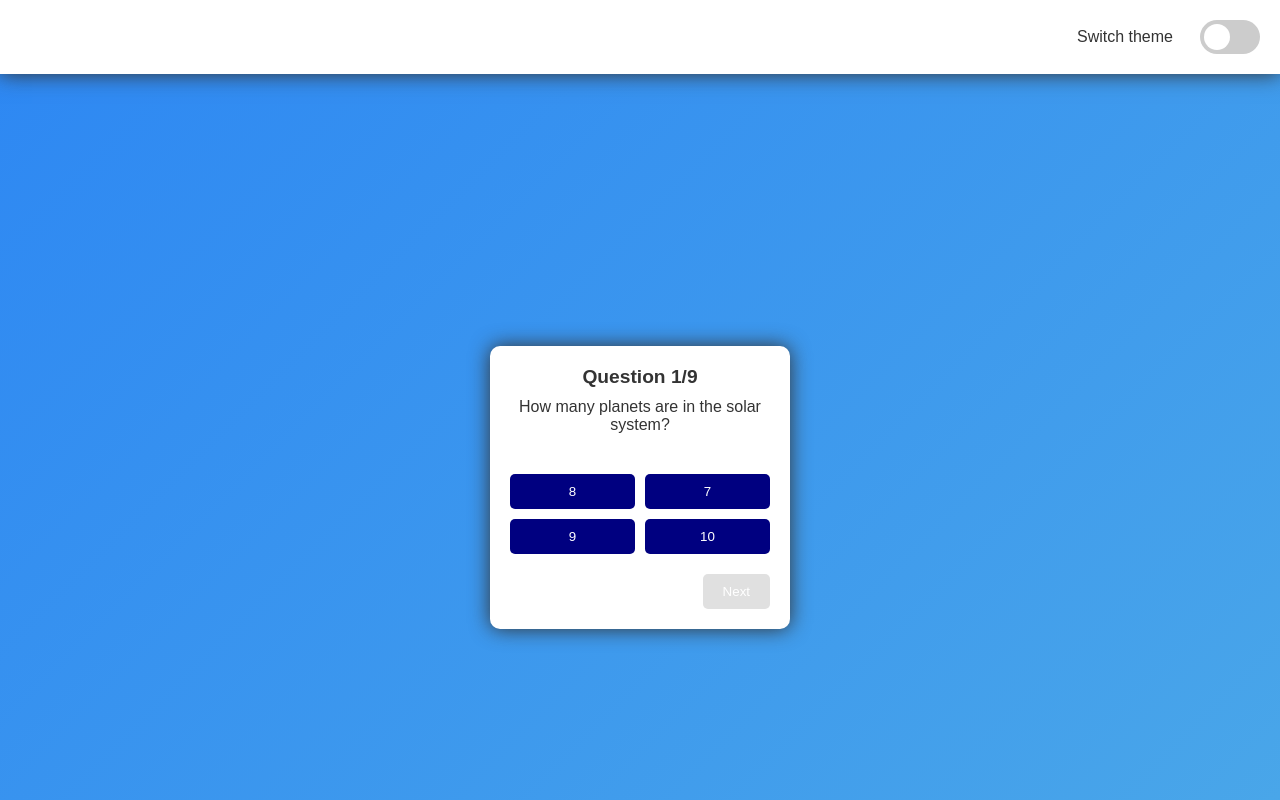
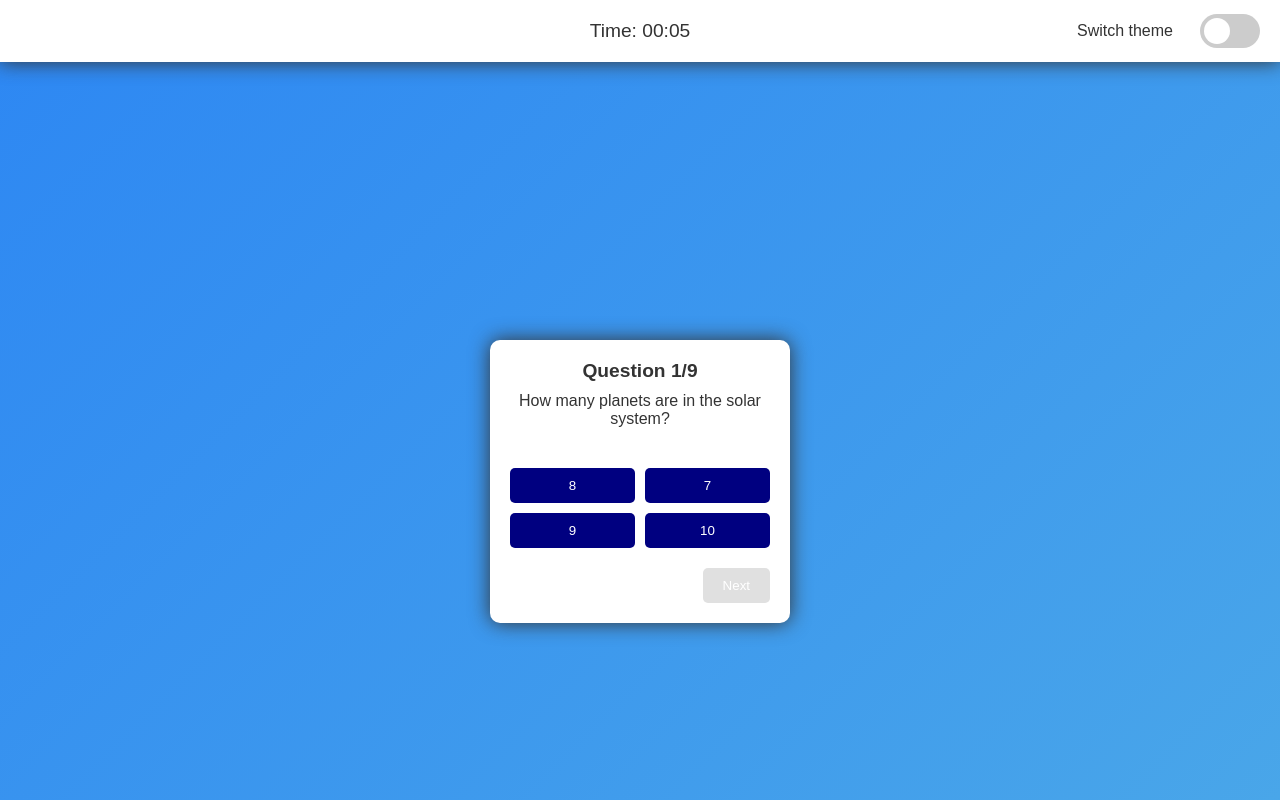
Before and after one commit to ethernityy/modsen-practice, a plain HTML site: page quiz-app/index.html in a window 1280 px wide. Drawn offline with Linux system fonts and the light colour scheme.

Commit message:
feat: added timer

```diff
--- a/quiz-app/constants.css
+++ b/quiz-app/constants.css
@@ -81,4 +81,6 @@
   --slider-before-wh: 26px;
   --slider-before-lb: 4px;
   --slider-berore-br: 50%;
+
+  --timer-font-size: 1.2em;
 }
--- a/quiz-app/dark_theme.css
+++ b/quiz-app/dark_theme.css
@@ -57,3 +57,7 @@ body.dark-mode .incorrect:hover {
 body.dark-mode .selected:not(.correct):not(.incorrect) {
   background-color: var(--selected-background-color-dark);
 }
+
+.dark-mode #timer {
+  color: var(--font-color-light);
+}
--- a/quiz-app/index.html
+++ b/quiz-app/index.html
@@ -13,6 +13,7 @@
         <input type="checkbox" id="theme-toggle" />
         <span class="slider"></span>
       </label>
+      <div id="timer">Time: 00:00</div>
     </header>
     <main>
       <div id="quiz" class="quiz-container">
@@ -31,6 +32,6 @@
         </div>
       </div>
     </main>
-    <script src="main.js"></script>
+    <script type="module" src="main.js"></script>
   </body>
 </html>
--- a/quiz-app/main.js
+++ b/quiz-app/main.js
@@ -86,11 +86,14 @@ const questions = [
 let currentQuestionIndex = 0;
 let score = 0;
 const totalQuestions = questions.length;
+let timerInterval;
+let startTime;
 
 const questionNumberElement = document.getElementById('question-number');
 const questionTextElement = document.getElementById('question-text');
 const optionsContainerElement = document.querySelector('.options-container');
 const nextButton = document.getElementById('next-btn');
+const timerElement = document.getElementById('timer');
 
 const checkButton = document.createElement('button');
 checkButton.id = 'check-btn';
@@ -98,7 +101,28 @@ checkButton.textContent = 'Check Answers';
 checkButton.style.marginRight = '10px';
 nextButton.parentNode.insertBefore(checkButton, nextButton);
 
+function startTimer() {
+  startTime = Date.now();
+  timerInterval = setInterval(updateTimer, 1000);
+}
+
+function updateTimer() {
+  const elapsedTime = Date.now() - startTime;
+  const totalSeconds = Math.floor(elapsedTime / 1000);
+  const minutes = Math.floor(totalSeconds / 60);
+  const seconds = totalSeconds % 60;
+  timerElement.textContent = `Time: ${minutes < 10 ? '0' : ''}${minutes}:${
+    seconds < 10 ? '0' : ''
+  }${seconds}`;
+}
+
+function stopTimer() {
+  clearInterval(timerInterval);
+}
+
 function loadQuestion() {
+  if (currentQuestionIndex === 0) startTimer();
+
   const currentQuestion = questions[currentQuestionIndex];
   questionNumberElement.textContent = `Question ${
     currentQuestionIndex + 1
@@ -172,6 +196,7 @@ function handleNextQuestion() {
 }
 
 function showResults() {
+  stopTimer();
   questionNumberElement.textContent = 'Quiz Completed!';
   questionTextElement.textContent = `You scored ${score} out of ${totalQuestions}`;
   optionsContainerElement.innerHTML = '';
--- a/quiz-app/style.css
+++ b/quiz-app/style.css
@@ -18,7 +18,7 @@ header {
   box-shadow: var(--container-box-shadow);
   position: relative;
   display: flex;
-  justify-content: flex-end;
+  justify-content: center;
   align-items: center;
   box-sizing: border-box;
   z-index: 1000;
@@ -37,6 +37,8 @@ main {
   align-items: center;
   gap: var(--theme-switch-gap);
   cursor: pointer;
+  position: absolute;
+  right: 20px;
 }
 
 .theme-switch input {
@@ -249,3 +251,7 @@ input:checked + .slider:before {
     font-size: var(--media-400-nav-btn-font-size);
   }
 }
+
+#timer {
+  font-size: var(--timer-font-size);
+}
```
